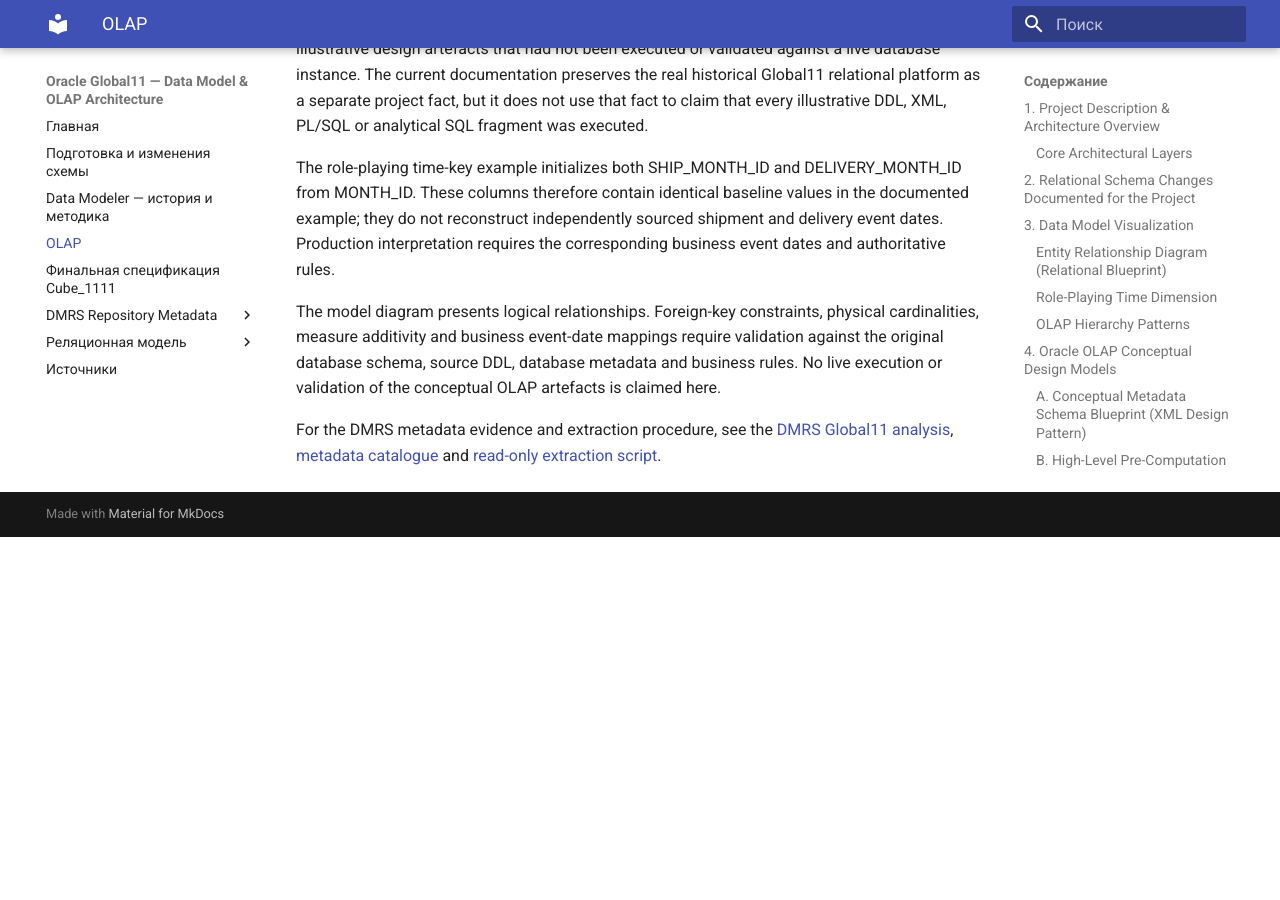
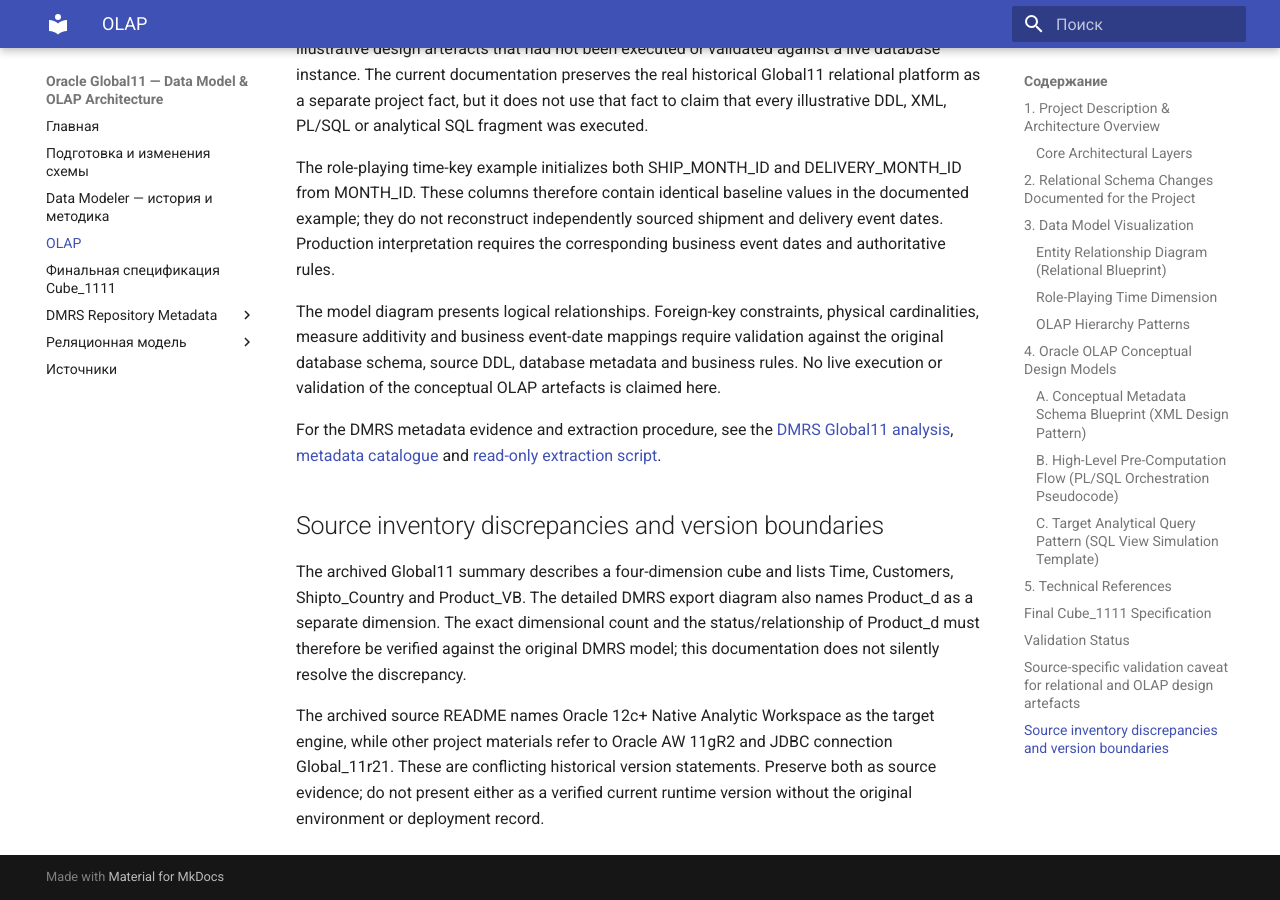
Before and after one commit to ekatmoz88-alt/global11-demo-data-platform, an MkDocs documentation site: the page built from docs/GLOBAL11-OLAP-DOCUMENTATION.md, in a window 1280 px wide and 900 px high, scrolled down 6536 px. Built offline with MkDocs 1.6.1 and Material for MkDocs 9.7.7, drawn with Linux system fonts in a browser that asks for light colours; before the commit the page ends 7073 px from its top, so only the background shows below that.

Commit message:
Record DMRS dimension-count and Oracle engine-version discrepancies

```diff
--- a/docs/GLOBAL11-OLAP-DOCUMENTATION.md
+++ b/docs/GLOBAL11-OLAP-DOCUMENTATION.md
@@ -257,3 +257,10 @@ The role-playing time-key example initializes both SHIP_MONTH_ID and DELIVERY_MO
 The model diagram presents logical relationships. Foreign-key constraints, physical cardinalities, measure additivity and business event-date mappings require validation against the original database schema, source DDL, database metadata and business rules. No live execution or validation of the conceptual OLAP artefacts is claimed here.
 
 For the DMRS metadata evidence and extraction procedure, see the [DMRS Global11 analysis](dmrs-global11-analysis.md), [metadata catalogue](dmrs-metadata-catalog.md) and [read-only extraction script](../sql/01_extract_global11_core.sql).
+
+
+## Source inventory discrepancies and version boundaries
+
+The archived Global11 summary describes a four-dimension cube and lists Time, Customers, Shipto_Country and Product_VB. The detailed DMRS export diagram also names Product_d as a separate dimension. The exact dimensional count and the status/relationship of Product_d must therefore be verified against the original DMRS model; this documentation does not silently resolve the discrepancy.
+
+The archived source README names Oracle 12c+ Native Analytic Workspace as the target engine, while other project materials refer to Oracle AW 11gR2 and JDBC connection Global_11r21. These are conflicting historical version statements. Preserve both as source evidence; do not present either as a verified current runtime version without the original environment or deployment record.
```
